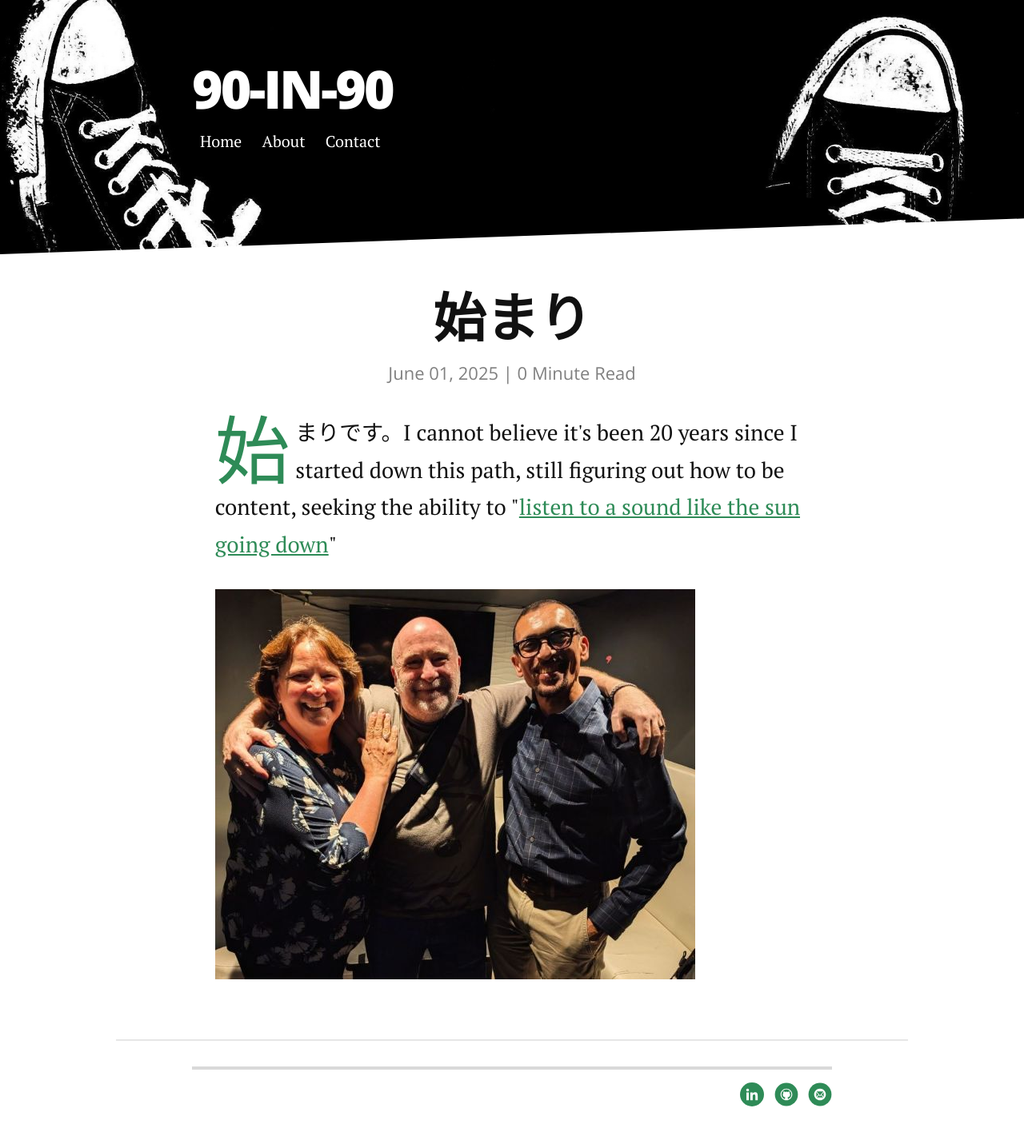
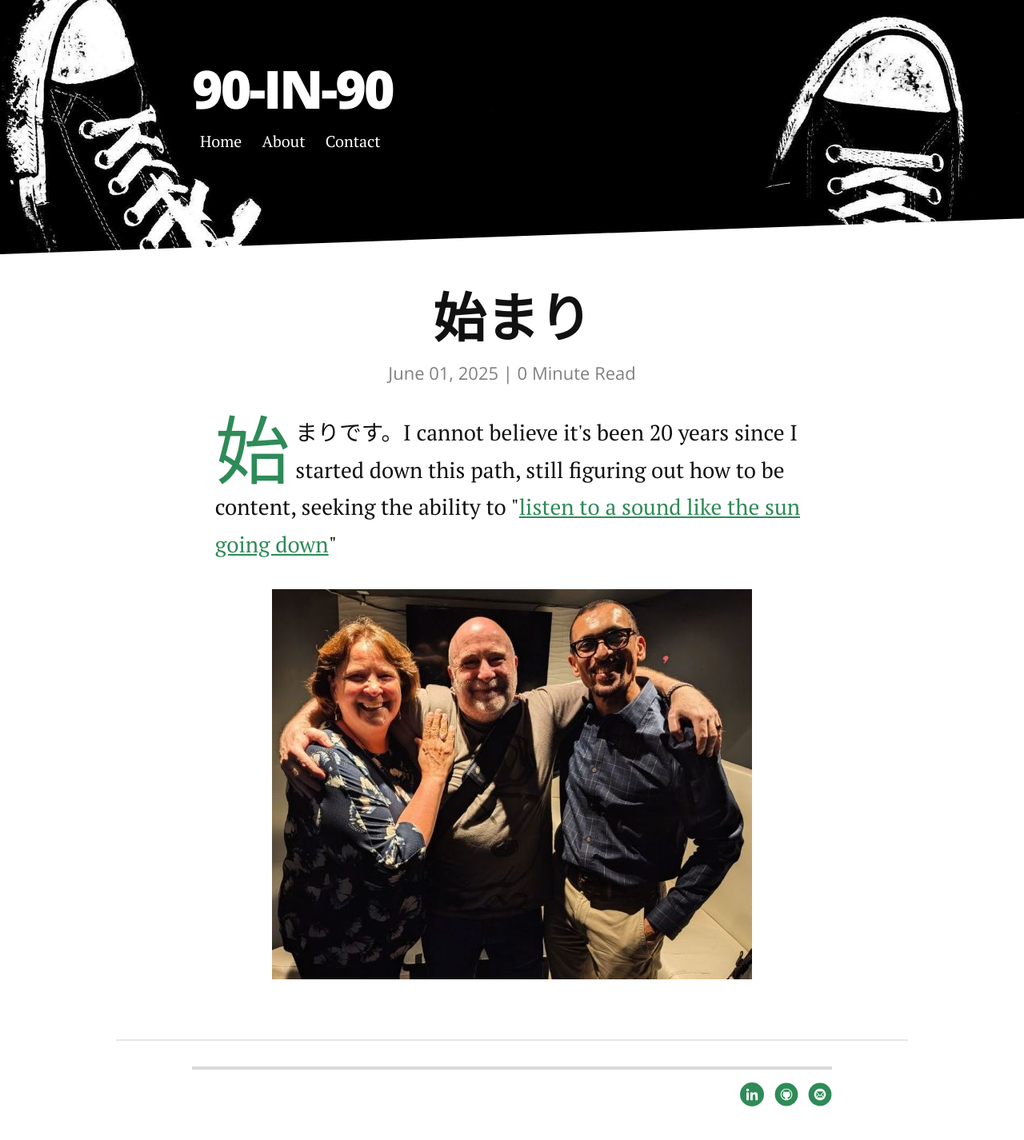
Before and after one commit to weebaruto/weeblog, a Jekyll site: the page built from _posts/2014-12-10-test-post.markdown, in a window 1280 px wide. Shown: the whole page at 80% size. Built offline with Jekyll 4.4.1, drawn with Linux system fonts in a browser that asks for light colours; nearby versions of some CDN libraries.

Commit message:
Update 2014-12-10-test-post.markdown

```diff
--- a/_posts/2014-12-10-test-post.markdown
+++ b/_posts/2014-12-10-test-post.markdown
@@ -5,4 +5,6 @@ date:   2025-06-01
 ---
 
 <p class="intro"><span class="dropcap">始</span>まりです。I cannot believe it's been 20 years since I started down this path, still figuring out how to be content, seeking the ability to "<a href="https://www.azlyrics.com/lyrics/rodneycrowell/songforthelife.html" target="_blank">listen to a sound like the sun going down</a>"</p>
-<img src="/assets/img/guardianangelssmall.jpg" alt="">
+<p style="text-align:center;">
+<img src="/assets/img/guardianangelssmall.jpg" alt="my guardian angels">
+</p>
```
